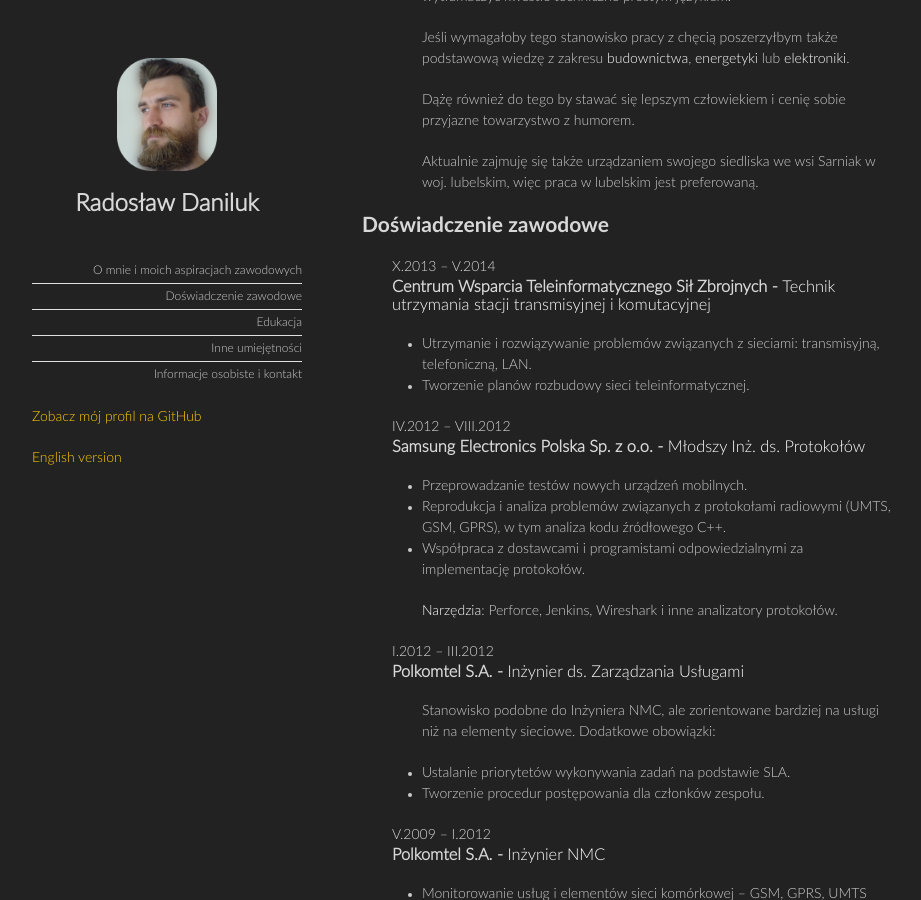
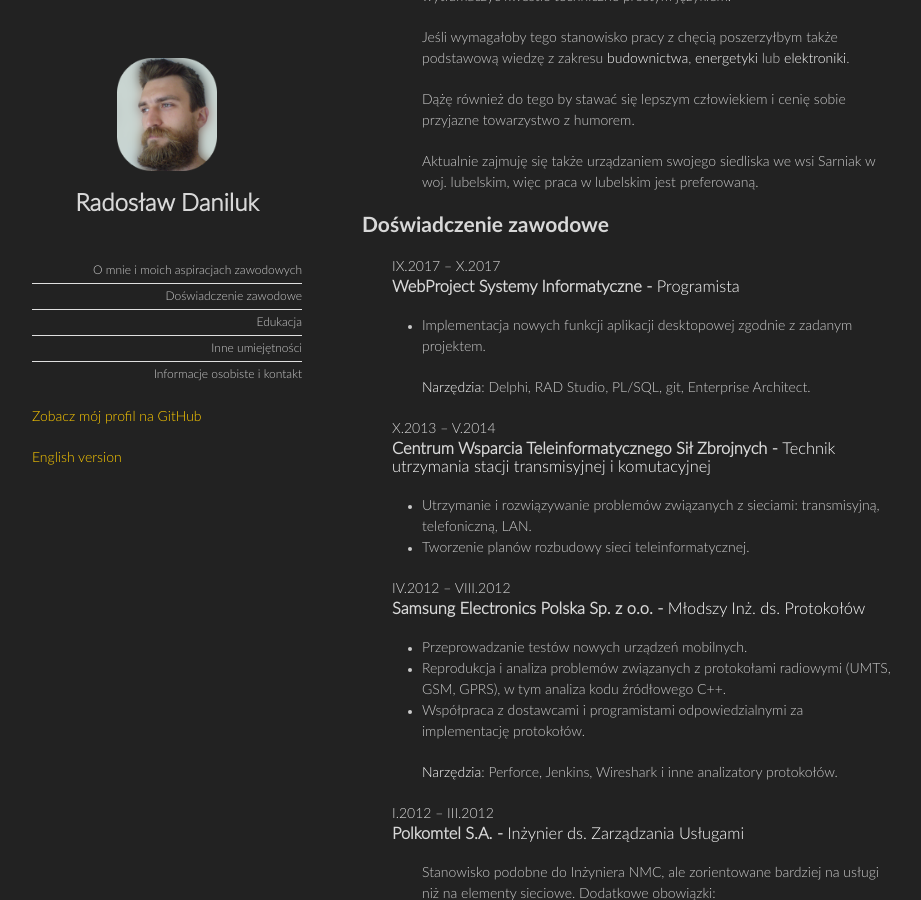
Before and after one commit to radek-daniluk/radek-daniluk.github.io, a Jekyll site: the page built from index.md, in a window 1280 px wide and 900 px high, scrolled down 718 px. Shown: the whole window, without its empty margins (178-1099 px from the left). Built offline with Jekyll 4.4.1, drawn with Linux system fonts in a browser that asks for light colours; a script that is not in the unit is left out; our own code applies the rules of GitHub Pages for plain Markdown files.

Commit message:
New job: WebProject

```diff
--- a/index.md
+++ b/index.md
@@ -37,6 +37,13 @@ Dążę również do tego by stawać się lepszym człowiekiem i cenię sobie pr
 Aktualnie zajmuję się także urządzaniem swojego siedliska we wsi Sarniak w woj. lubelskim, więc praca w lubelskim jest preferowaną.
 
 ## <a name="doswiadczenie"></a>Doświadczenie zawodowe
+#### IX.2017 – X.2017
+### WebProject Systemy Informatyczne - **Programista**
+
+- Implementacja nowych funkcji aplikacji desktopowej zgodnie z zadanym projektem.
+
+**Narzędzia**: Delphi, RAD Studio, PL/SQL, git, Enterprise Architect.
+
 #### X.2013 – V.2014
 ### Centrum Wsparcia Teleinformatycznego Sił Zbrojnych - **Technik utrzymania stacji transmisyjnej i komutacyjnej**
 
```
Also changed, not shown: english.md (+7 -0 lines).
